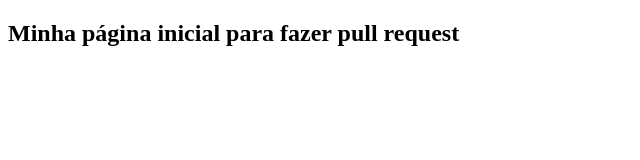
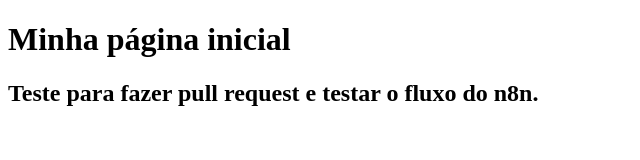
Before and after one commit to Pedrotb11/curso-git, a plain HTML site: page index.html in a window 1280 px wide. Shown: the whole page, without its empty margins (0-640 px from the left). Drawn offline with Linux system fonts and the light colour scheme.

```diff
--- a/index.html
+++ b/index.html
@@ -6,6 +6,10 @@
     <title>Curso Git e Github e testando n8n</title>
 </head>
 <body>
-    <h2>Minha página inicial para fazer pull request</h2>
+    <h1>Minha página inicial</h1>
+
+    <h2>Teste para fazer pull request
+        e testar o fluxo do n8n.
+    </h2>
 </body>
 </html>
```
Also changed, not shown: style.css (added).
